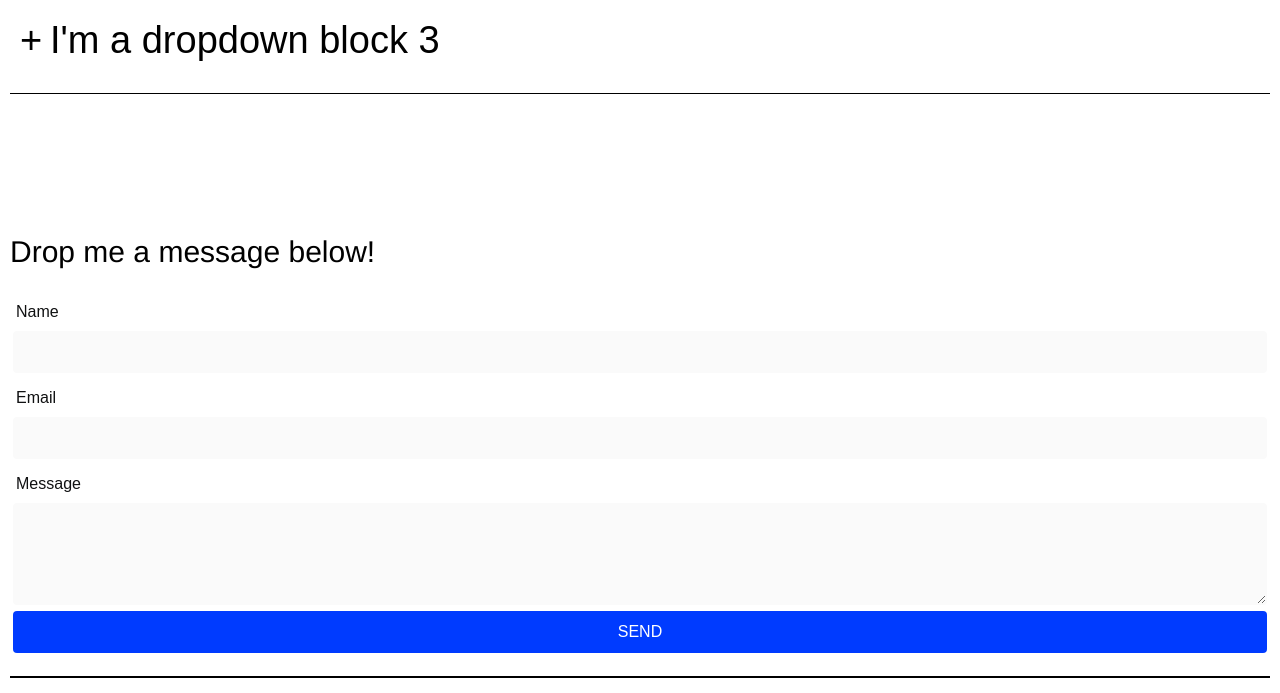
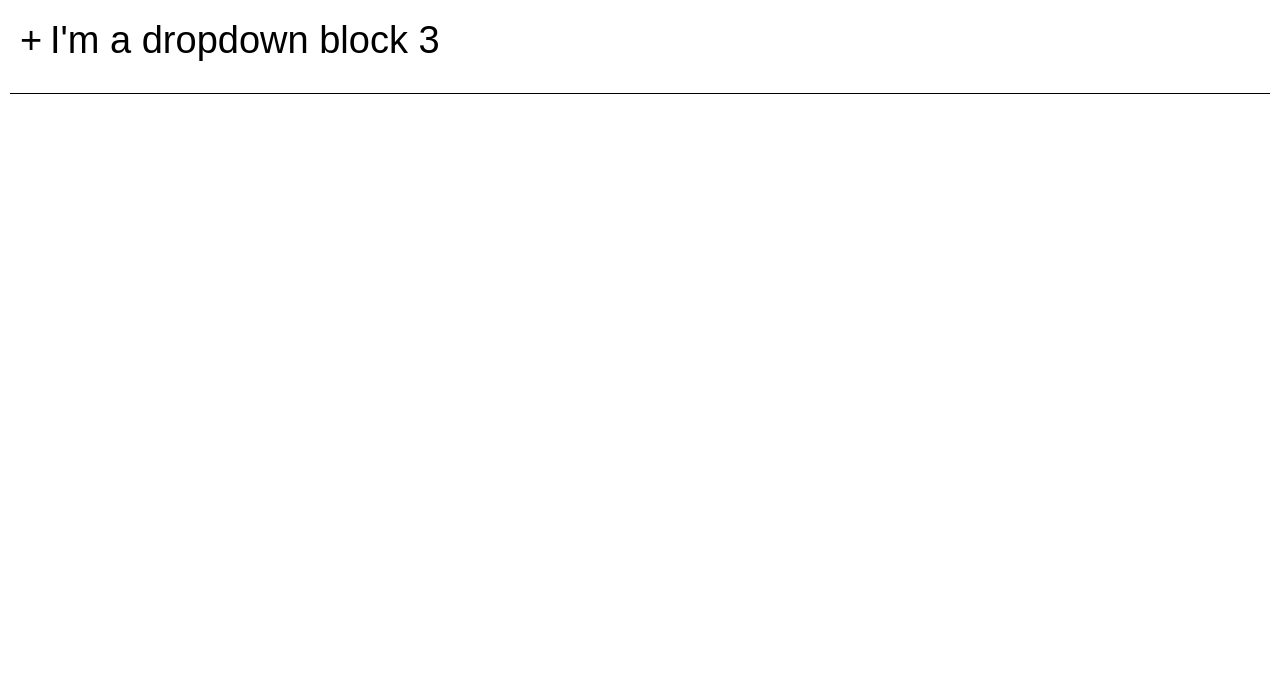
Before and after one commit to motomario/PortfolioWeb, a Django app: template portfolio/templates/portfolio/index.html in a window 1280 px wide. Shown: the part 406-1099 px from the top of the page. After the commit the page ends 500 px from the top, so only its background shows below. Run offline with Django 4.2, Linux system fonts and the light colour scheme; the template is opened without the code that fills it, so the values that code supplies are empty; parts of the project's set-up code (start-up, migrations or seed data) failed here and were passed over.

```diff
--- a/portfolio/templates/portfolio/index.html
+++ b/portfolio/templates/portfolio/index.html
@@ -372,39 +372,39 @@
                 <div class="bee-block bee-block-11 bee-spacer">
                     <div class="spacer" style="height:60px;"></div>
                 </div>
-                <div class="bee-block bee-block-12 bee-heading">
-                    <h2 style="color:#000000;direction:ltr;font-family:&#39;Helvetica Neue&#39;, Helvetica, Arial, sans-serif;font-size:30px;font-weight:400;letter-spacing:normal;line-height:120%;text-align:left;margin-top:0;margin-bottom:0;">
-                        <span class="tinyMce-placeholder">Drop me a message below!</span></h2>
-                </div>
-                <div class="bee-block bee-block-13 bee-form">
-                    <form accept-charset="UTF-8" action="http://127.0.0.1:8000/ACTION_PLACEHOLDER" autocomplete="on"
-                          enctype="multipart/form-data" method="post" target="_self">
-                        <div class="bee-form-row">
-                            <div class="bee-field bee-field-r0c0m12i1"><label for="r0c0m12i1">Name</label><input
-                                    id="r0c0m12i1" name="firstname" required="" type="text">
-                            </div>
-                        </div>
-                        <div class="bee-form-row">
-                            <div class="bee-field bee-field-r0c0m12i3"><label for="r0c0m12i3">Email</label><input
-                                    id="r0c0m12i3" name="email" required="" type="text"></div>
-                        </div>
-                        <div class="bee-form-row">
-                            <div class="bee-field bee-field-r0c0m12i7"><label for="r0c0m12i7">Message</label><textarea
-                                    id="r0c0m12i7" name="message" rows="5"></textarea></div>
-                        </div>
-                        <div class="bee-form-row">
-                            <div class="bee-field bee-field-r0c0m12i11">
-                                <div class="bee-button-container">
-                                    <button id="r0c0m12i11" name="submit" type="submit" value="SEND">SEND</button>
-                                </div>
-                            </div>
-                        </div>
-                    </form>
-                </div>
-                <div class="bee-block bee-block-14 bee-divider">
-                    <div class="center bee-separator" style="border-top:2px solid #000000;width:100%;"></div>
-                </div>
-            </div>
+<!--                <div class="bee-block bee-block-12 bee-heading">-->
+<!--                    <h2 style="color:#000000;direction:ltr;font-family:&#39;Helvetica Neue&#39;, Helvetica, Arial, sans-serif;font-size:30px;font-weight:400;letter-spacing:normal;line-height:120%;text-align:left;margin-top:0;margin-bottom:0;">-->
+<!--                        <span class="tinyMce-placeholder">Drop me a message below!</span></h2>-->
+<!--                </div>-->
+<!--                <div class="bee-block bee-block-13 bee-form">-->
+<!--                    <form accept-charset="UTF-8" action="http://127.0.0.1:8000/ACTION_PLACEHOLDER" autocomplete="on"-->
+<!--                          enctype="multipart/form-data" method="post" target="_self">-->
+<!--                        <div class="bee-form-row">-->
+<!--                            <div class="bee-field bee-field-r0c0m12i1"><label for="r0c0m12i1">Name</label><input-->
+<!--                                    id="r0c0m12i1" name="firstname" required="" type="text">-->
+<!--                            </div>-->
+<!--                        </div>-->
+<!--                        <div class="bee-form-row">-->
+<!--                            <div class="bee-field bee-field-r0c0m12i3"><label for="r0c0m12i3">Email</label><input-->
+<!--                                    id="r0c0m12i3" name="email" required="" type="text"></div>-->
+<!--                        </div>-->
+<!--                        <div class="bee-form-row">-->
+<!--                            <div class="bee-field bee-field-r0c0m12i7"><label for="r0c0m12i7">Message</label><textarea-->
+<!--                                    id="r0c0m12i7" name="message" rows="5"></textarea></div>-->
+<!--                        </div>-->
+<!--                        <div class="bee-form-row">-->
+<!--                            <div class="bee-field bee-field-r0c0m12i11">-->
+<!--                                <div class="bee-button-container">-->
+<!--                                    <button id="r0c0m12i11" name="submit" type="submit" value="SEND">SEND</button>-->
+<!--                                </div>-->
+<!--                            </div>-->
+<!--                        </div>-->
+<!--                    </form>-->
+<!--                </div>-->
+<!--                <div class="bee-block bee-block-14 bee-divider">-->
+<!--                    <div class="center bee-separator" style="border-top:2px solid #000000;width:100%;"></div>-->
+<!--                </div>-->
+<!--            </div>-->
         </div>
     </div>
 
```
